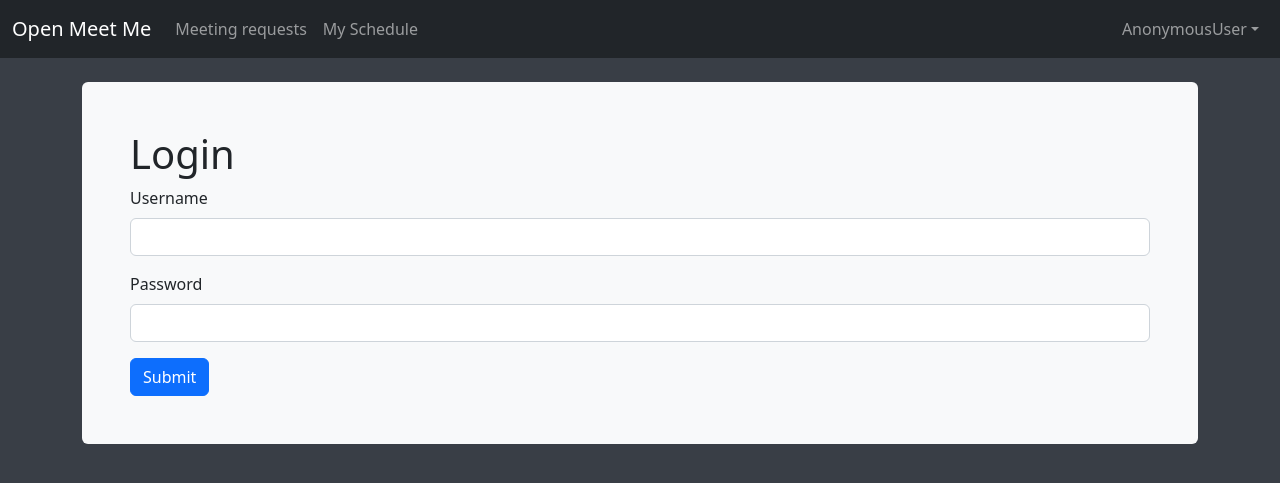
After one commit to icovada/open-meetme-tool, a Django app: page /login in a window 1280 px wide. The commit adds this page. Shown: the top 483 px of the page. Run offline with Django 4.2, Linux system fonts and the light colour scheme.

Commit message:
Add login and logout view
BUG: login view does not work, fix later

```diff
--- a/meetme/meetme/settings.py
+++ b/meetme/meetme/settings.py
@@ -142,3 +142,9 @@ REST_FRAMEWORK = {
     'DATETIME_FORMAT': '%d/%m/%y %H:%M:%S',
     'SHORT_DATETIME_FORMAT': '%d/%m/%y %H:%M:%S'
 }
+
+# login protected views redirect unauthenticated users to the LOGIN_URL destination.
+# "login" is a string defined in config/urls.py
+LOGIN_URL = "login"
+LOGIN_REDIRECT_URL = "/"
+LOGOUT_REDIRECT_URL = "/"
--- a/meetme/meetme/urls.py
+++ b/meetme/meetme/urls.py
@@ -14,11 +14,26 @@ Including another URLconf
     2. Add a URL to urlpatterns:  path('blog/', include('blog.urls'))
 """
 from django.contrib import admin
+from django.contrib.auth import views as auth_views
 from django.urls import path, include
 
 
 urlpatterns = [
     path('admin/', admin.site.urls),
     path("", include("meetme_app.urls", namespace="metamonitor")),
+    path(
+        "login/",
+        auth_views.LoginView.as_view(
+            template_name="meetme_app/login.html",
+        ),
+        name="login",
+    ),
+    path(
+        "logout/",
+        auth_views.LogoutView.as_view(
+            template_name="meetme_app/logout.html"
+        ),
+        name="logout",
+    ),
 
 ]
--- a/meetme/meetme_app/templates/meetme_app/layout.html
+++ b/meetme/meetme_app/templates/meetme_app/layout.html
@@ -38,17 +38,20 @@
           </li>
         </ul>
         <ul class="navbar-nav me-right mb-2 mb-md-0">
-          <a class="nav-link" href="/login">Login</a>
+          <button class="btn btn-link nav-link dropdown-toggle" type="button" data-bs-toggle="dropdown" data-bs-display="static">{{user}}</button>
+          <ul class="dropdown-menu dropdown-menu-end" data-bs-popper="static">
+            <a class="dropdown-item" href="/logout">Logout</a>
+          </ul>
         </ul>
-        </div>
       </div>
     </div>
   </nav>
 
-{% block body %}{% endblock %}
+  {% block body %}{% endblock %}
 
   <script src="https://cdn.jsdelivr.net/npm/bootstrap@5.2.2/dist/js/bootstrap.bundle.min.js"
     integrity="sha384-OERcA2EqjJCMA+/3y+gxIOqMEjwtxJY7qPCqsdltbNJuaOe923+mo//f6V8Qbsw3"
     crossorigin="anonymous"></script>
 </body>
+
 </html>
--- /dev/null
+++ b/meetme/meetme_app/templates/meetme_app/login.html
@@ -0,0 +1,21 @@
+{% extends 'meetme_app/layout.html' %}
+
+{% block body %}
+<main class="container-sm">
+  <div class="bg-light p-5 rounded">
+    <h1>Login</h1>
+    <form method="post">
+        {% csrf_token %}
+        <div class="mb-3">
+          <label for="username" class="form-label">Username</label>
+          <input type="text" class="form-control" id="username" name="username" required>
+        </div>
+        <div class="mb-3">
+          <label for="password" class="form-label">Password</label>
+          <input type="password" class="form-control" id="password" name="password" required>
+        </div>
+        <button type="submit" class="btn btn-primary">Submit</button>
+      </form>
+  </div>
+</main>
+{% endblock %}
--- a/meetme/meetme_app/urls.py
+++ b/meetme/meetme_app/urls.py
@@ -6,7 +6,8 @@ from .views import (
     MeetingRequestApiViewSet,
     MeetingInvitationApiViewSet,
     BookingApiViewSet,
-    home_view
+    home_view,
+    login_view,
 )
 
 router = routers.DefaultRouter()
@@ -20,5 +21,6 @@ app_name = "meetme_app"
 urlpatterns = [
     # main view
     path("", home_view),
+    path("login", login_view),
     re_path(r'api/(?P<version>v\d)/', include(router.urls))
 ]
--- a/meetme/meetme_app/views.py
+++ b/meetme/meetme_app/views.py
@@ -13,6 +13,8 @@ def home_view(request):
     context['events'] = events
     return render(request, "meetme_app/index.html", context=context)
 
+def login_view(request):
+    return render(request, "meetme_app/login.html")
 
 class EventApiViewSet(viewsets.ModelViewSet):
     def get_serializer_class(self):
```
